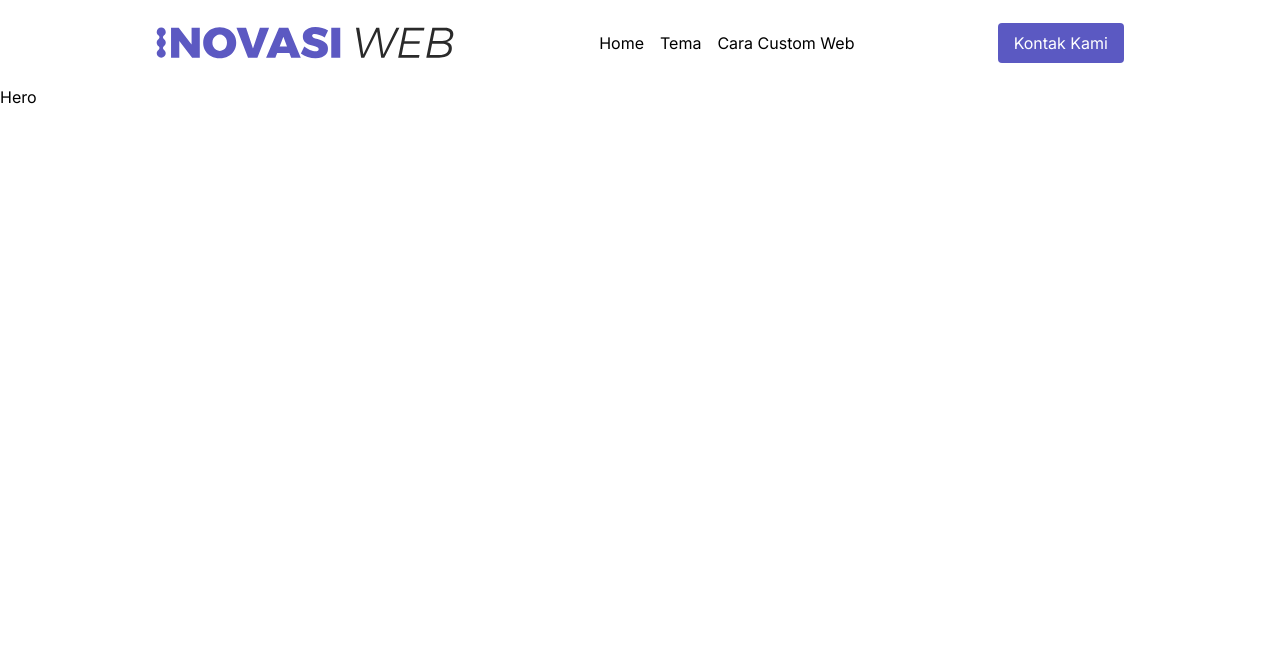
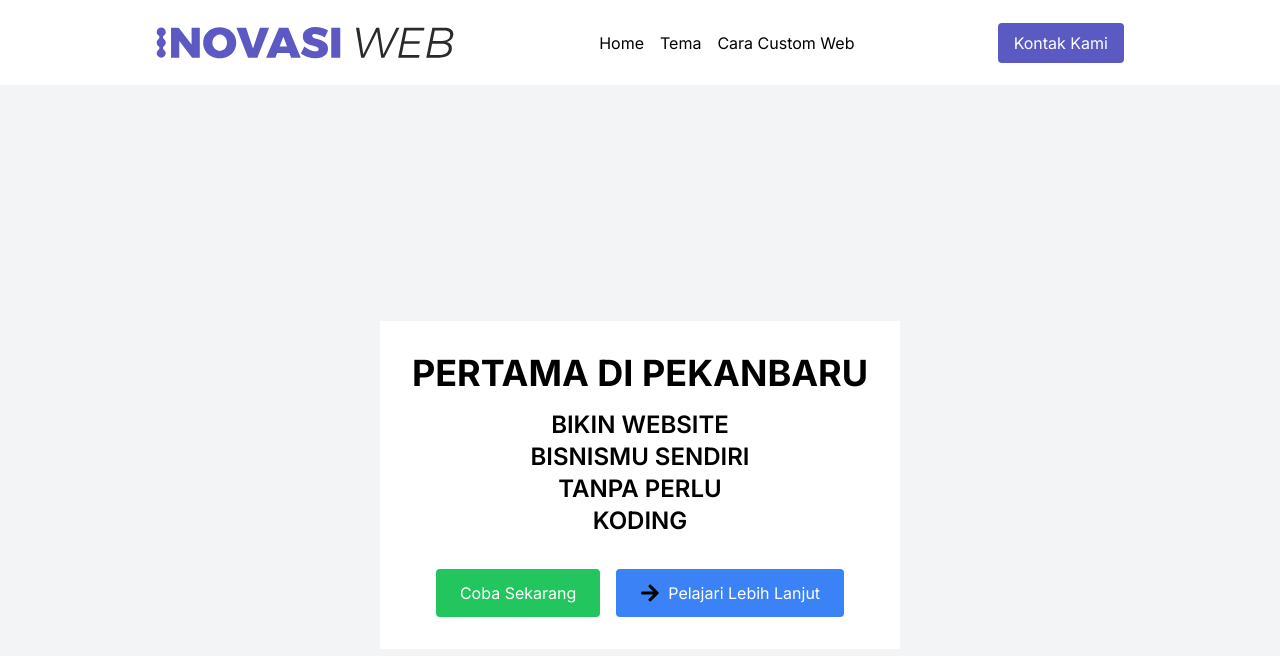
Before and after one commit to Iqbalfachry19/webinovasi, a Next.js app: page / in a window 1280 px wide. Shown: the top 656 px of the page. Built offline with nearby package versions, Linux system fonts and the light colour scheme.

Commit message:
first commit

```diff
--- a/src/app/components/Hero.tsx
+++ b/src/app/components/Hero.tsx
@@ -1,7 +1,51 @@
 import React from "react";
+import Image from "next/image";
 
 function Hero() {
-  return <div>Hero</div>;
+  return (
+    <div className="flex min-h-screen flex-col items-center justify-center bg-gray-100">
+      {/* Main Container */}
+      <div className="flex flex-col items-center bg-white p-8 text-center">
+        {/* Heading Section */}
+        <div className="mb-8">
+          <h1 className="mb-4 text-4xl font-bold">PERTAMA DI PEKANBARU</h1>
+          <h2 className="text-2xl font-semibold">
+            BIKIN WEBSITE
+            <br />
+            BISNISMU SENDIRI
+            <br />
+            TANPA PERLU
+            <br />
+            KODING
+          </h2>
+        </div>
+
+        {/* Button Section */}
+        <div className="flex gap-4">
+          <a
+            className="inline-block rounded bg-green-500 px-6 py-3 text-white hover:bg-green-600"
+            href="http://wa.me/+6282287169964"
+          >
+            Coba Sekarang
+          </a>
+          <a
+            className="inline-block flex items-center rounded bg-blue-500 px-6 py-3 text-white hover:bg-blue-600"
+            href="#alasan"
+          >
+            <svg
+              aria-hidden="true"
+              className="mr-2 h-5 w-5"
+              viewBox="0 0 448 512"
+              xmlns="http://www.w3.org/2000/svg"
+            >
+              <path d="M190.5 66.9l22.2-22.2c9.4-9.4 24.6-9.4 33.9 0L441 239c9.4 9.4 9.4 24.6 0 33.9L246.6 467.3c-9.4 9.4-24.6 9.4-33.9 0l-22.2-22.2c-9.5-9.5-9.3-25 .4-34.3L311.4 296H24c-13.3 0-24-10.7-24-24v-32c0-13.3 10.7-24 24-24h287.4L190.9 101.2c-9.8-9.3-10-24.8-.4-34.3z"></path>
+            </svg>
+            Pelajari Lebih Lanjut
+          </a>
+        </div>
+      </div>
+    </div>
+  );
 }
 
 export default Hero;
```
